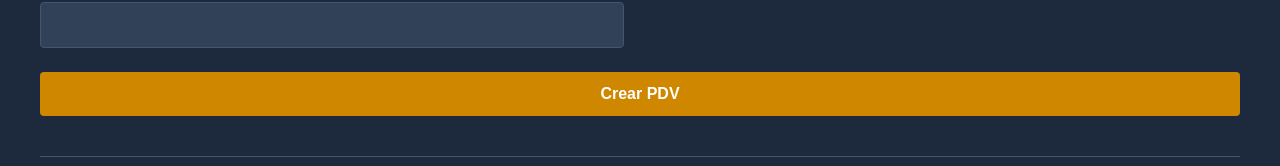
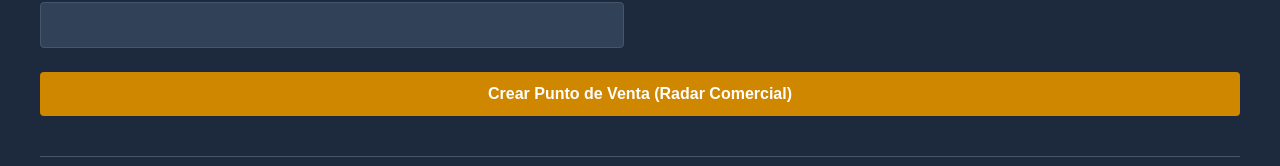
Before and after one commit to macama1/NatsQuote, a Next.js app: page / in a window 1280 px wide. Shown: the part 444-610 px from the top of the page. Built offline with nearby package versions, Linux system fonts and the light colour scheme; no server answers.

Commit message:
Update ClientSelector.tsx

```diff
--- a/src/components/ClientSelector.tsx
+++ b/src/components/ClientSelector.tsx
@@ -93,7 +93,7 @@ export default function ClientSelector({
       {/* FILA 5 (SIEMPRE VISIBLE) */}
       <div className="md:col-span-2 pt-2">
          <a href="https://obras-gamma.vercel.app/" target="_blank" rel="noopener noreferrer" className="w-full block bg-yellow-600 hover:bg-yellow-500 text-white font-bold py-2.5 px-4 rounded text-center transition-transform duration-200 hover:scale-105">
-           Crear PDV
+           Crear Punto de Venta (Radar Comercial)
          </a>
       </div>
     </div>
```
